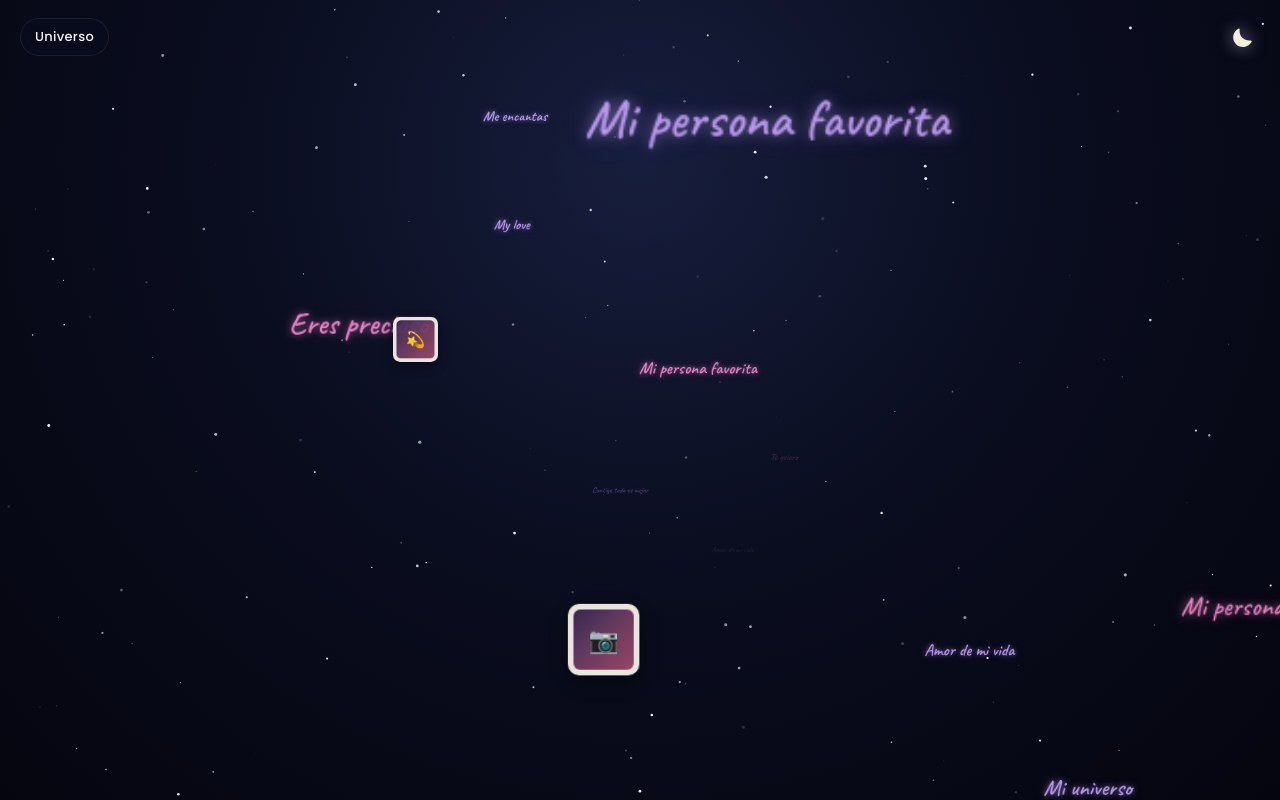
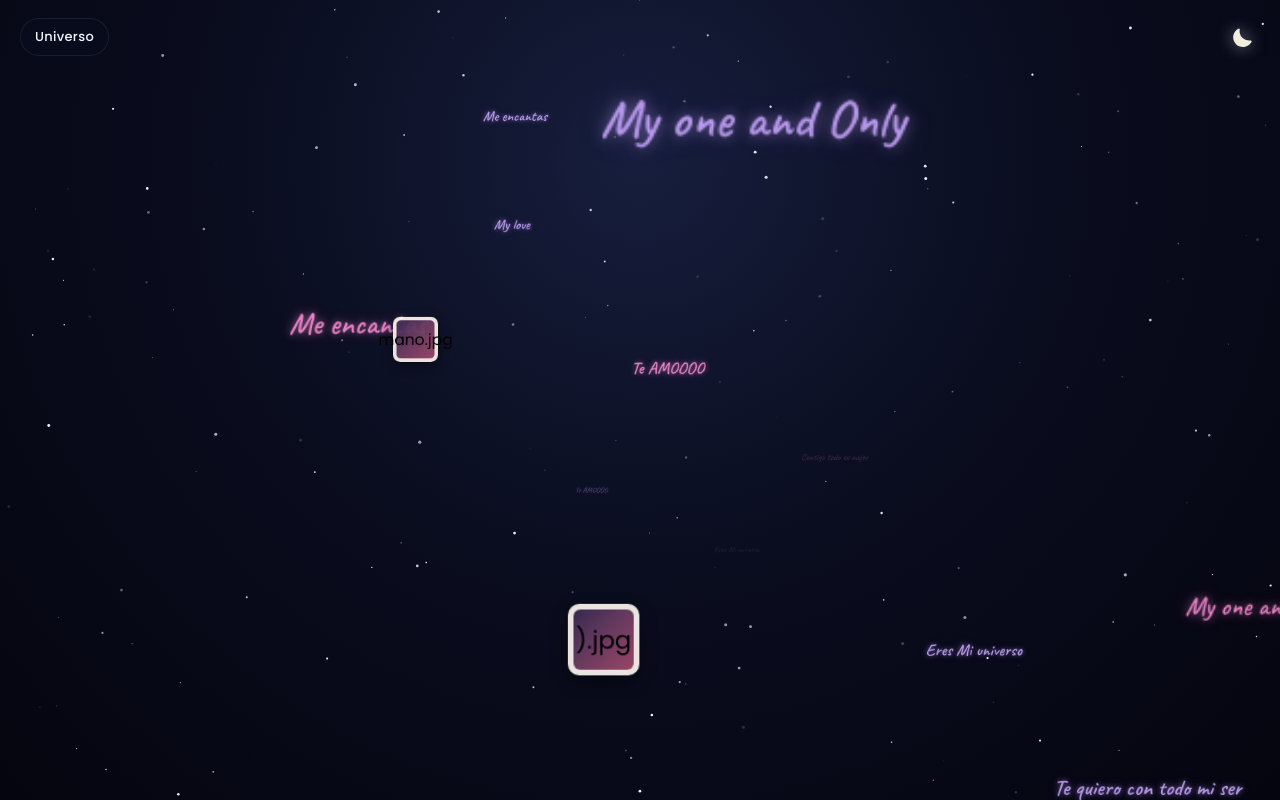
Before and after one commit to LuiuLex/The-best-of-my-life, a plain HTML site: page index.html in a window 1280 px wide. Drawn offline with Linux system fonts and the light colour scheme.

Commit message:
index.html

```diff
--- a/index.html
+++ b/index.html
@@ -228,11 +228,11 @@ setTimeout(spawnShootingStar, 1500);
 
 /* ---------- floating phrases & photos (depth warp field) ---------- */
 const PHRASES = [
-  "Te Amo","My love","Eres preciosa","Eres precioso","Me encantas",
-  "Amor de mi vida","Mi universo","Te quiero","Contigo todo es mejor",
-  "Mi persona favorita"
+  "Te AMOOOO","My love","Eres preciosa","Eres hermosa","Me encantas",
+  "Amor de mi vida","Eres Mi universo","Te quiero con todo mi ser","Contigo todo es mejor",
+  "Eres mi persona favorita","Te AMOOOO","My one and Only"
 ];
-const PHOTO_ICONS = ["💞","📷","💫"];
+const PHOTO_ICONS = ["o.jpg",").jpg","mano.jpg"];
 
 const field = document.getElementById('field');
 const prefersReduced = window.matchMedia('(prefers-reduced-motion: reduce)').matches;
```
